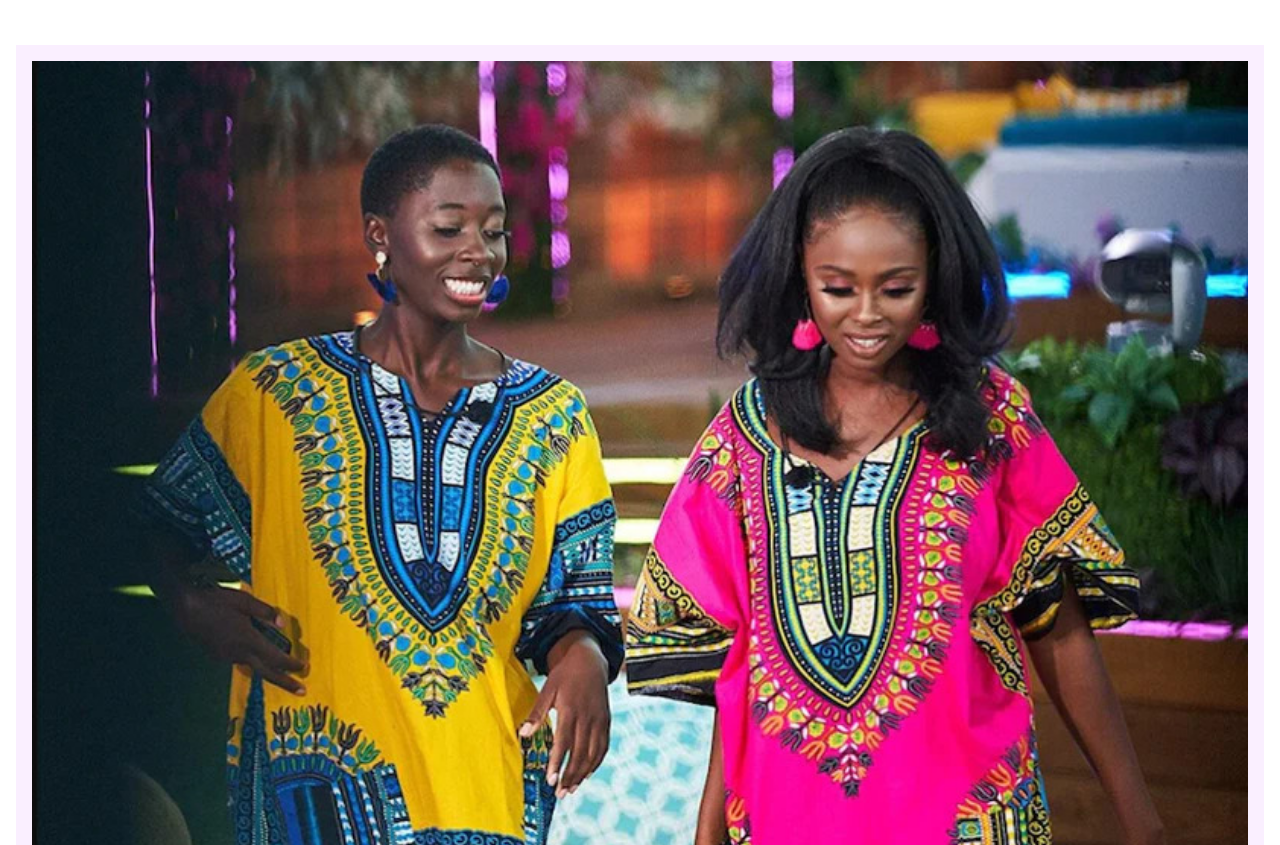
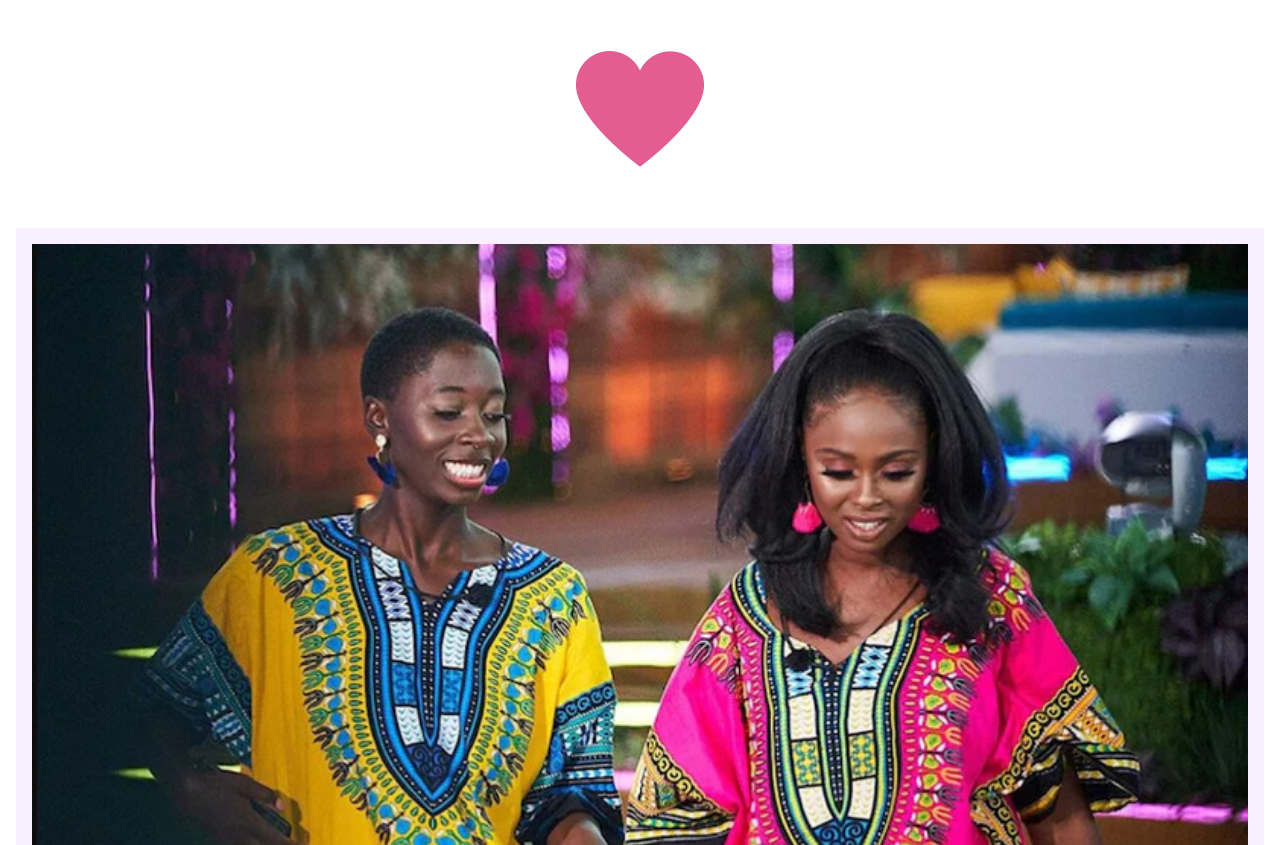
Before and after one commit to cas389/gw3_Cohen_Ju, a plain HTML site: page index.html in a window 1280 px wide. Shown: the part 1022-1867 px from the top of the page. Drawn offline with Linux system fonts and the light colour scheme; a web font is replaced by a local one.

Commit message:
added heart and heartbeat animation

```diff
--- a/css/styles.css
+++ b/css/styles.css
@@ -241,6 +241,18 @@ figure {
   background: #faefff;
   margin: 1rem;
 }
+.heart {
+  margin: 0 auto;
+  font-family: 'Source Sans Pro', sans-serif;
+  font-size: 1.5rem;
+  text-align: center;
+  animation: heartbeat 1s infinite;
+  padding-bottom: 2rem;
+}
+
+.heart img {
+  width: 10%;
+}
 
 /*===========================
 
--- a/index.html
+++ b/index.html
@@ -11,6 +11,7 @@
   <!-- CSS Style Sheet -->
       <link rel="stylesheet" href="css/styles.css">
   </head>
+
   <!-- Body of Website -->
   <body>
 
@@ -39,6 +40,10 @@
           <h1>Love Island USA Season 3</h1>
           <p>
             Love Island is the sizzling summer series based on the international smash hit and cultural phenomenon. The matchmaking begins as a group of single “Islanders” come together in a stunning villa in Las Vegas, ready to embark on a summer of dating, romance, and ultimately, relationships. Every few days the Islanders pair up and those who are not coupled are at risk of being dumped from the island. Islanders are on the lookout for romance, but the road to love doesn’t always run smoothly. Challenges abound with intriguing new Islander arrivals and dramatic twists as friendships and relationships form. In addition to choosing their partners wisely, Islanders must also win the hearts of viewers who have the opportunity to shape events on screen and ultimately crown one lucky couple the winner who will then have the chance to walk away with both love and the cash prize. Click here to find out more about the <a class="regular-link" href="islanders.html">Season 3 Islanders.</a></p>
+        </section>
+
+        <section class="heart">
+          <img src="images/heart.png" alt="Black Heart Outline" title="Heart">
         </section>
 
         <section class="home-images">
@@ -71,10 +76,10 @@
         </section>
       </main>
 
-      <!-- Footer of Website -->
-     <footer>
-     2021 Copyright Cohen and Ju.
-     </footer>
+       <!-- Footer of Website -->
+      <footer>
+      2021 Copyright Cohen and Ju.
+      </footer>
 
   </body>
 </html>
```
